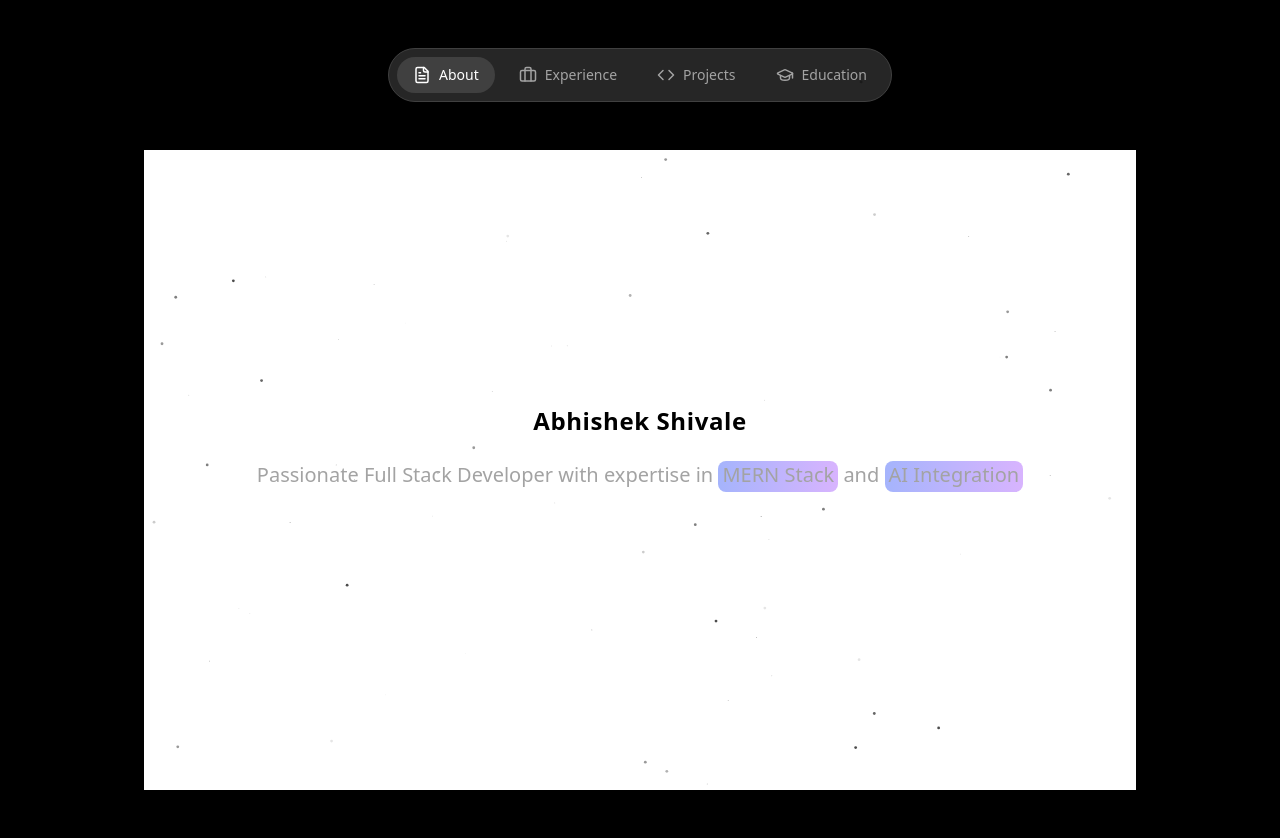
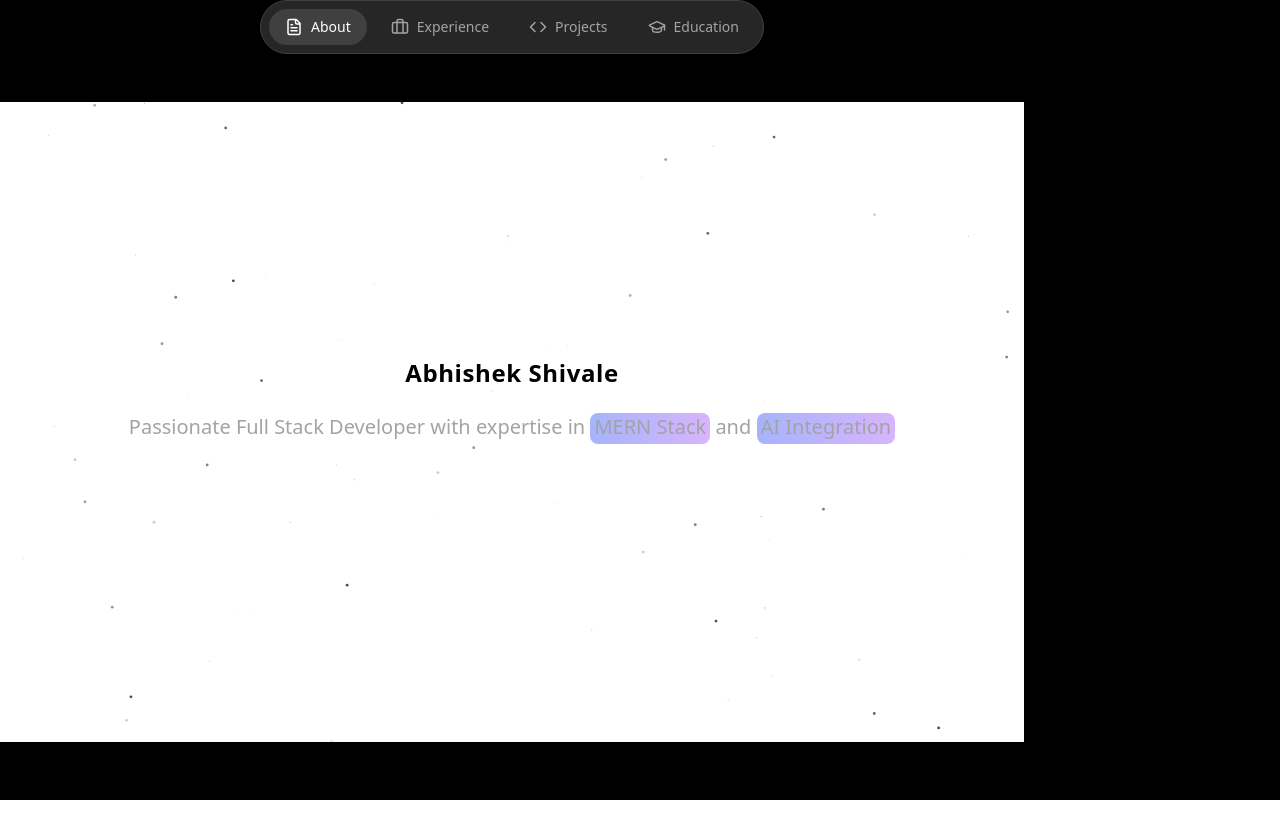
Before and after one commit to abhishek-shivale/portfolio-new, a Next.js app: page / in a window 1280 px wide. After the commit the page ends 800 px from the top, so only its background shows below. Built offline with nearby package versions, Linux system fonts and the light colour scheme.

Commit message:
first commit

```diff
--- a/app/page.tsx
+++ b/app/page.tsx
@@ -277,7 +277,7 @@ const PortfolioWebsite = () => {
 
   return (
     <div className="min-h-screen bg-black text-white">
-      <div className="container mx-auto px-4 py-12 max-w-5xl">
+      <div className=" max-w-5xl">
         {/* Navigation */}
         <div className="flex justify-center mb-12">
           <div className="bg-neutral-800 rounded-full p-2 flex space-x-2 border border-neutral-700">
```
